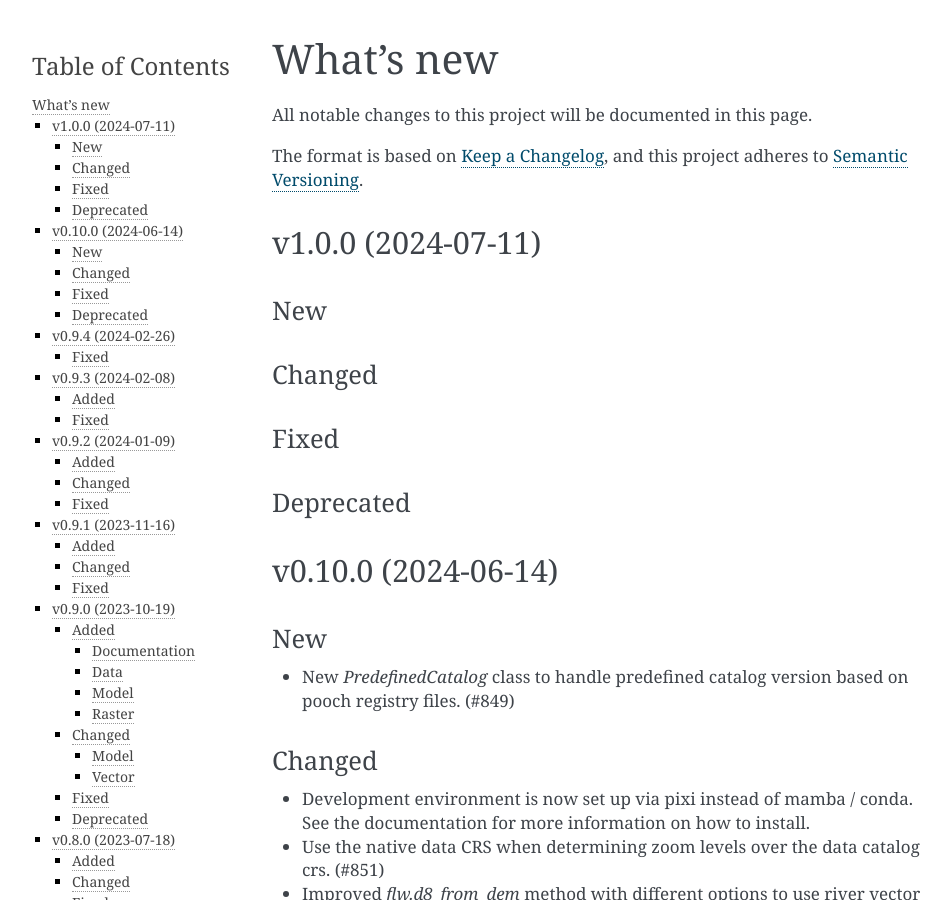
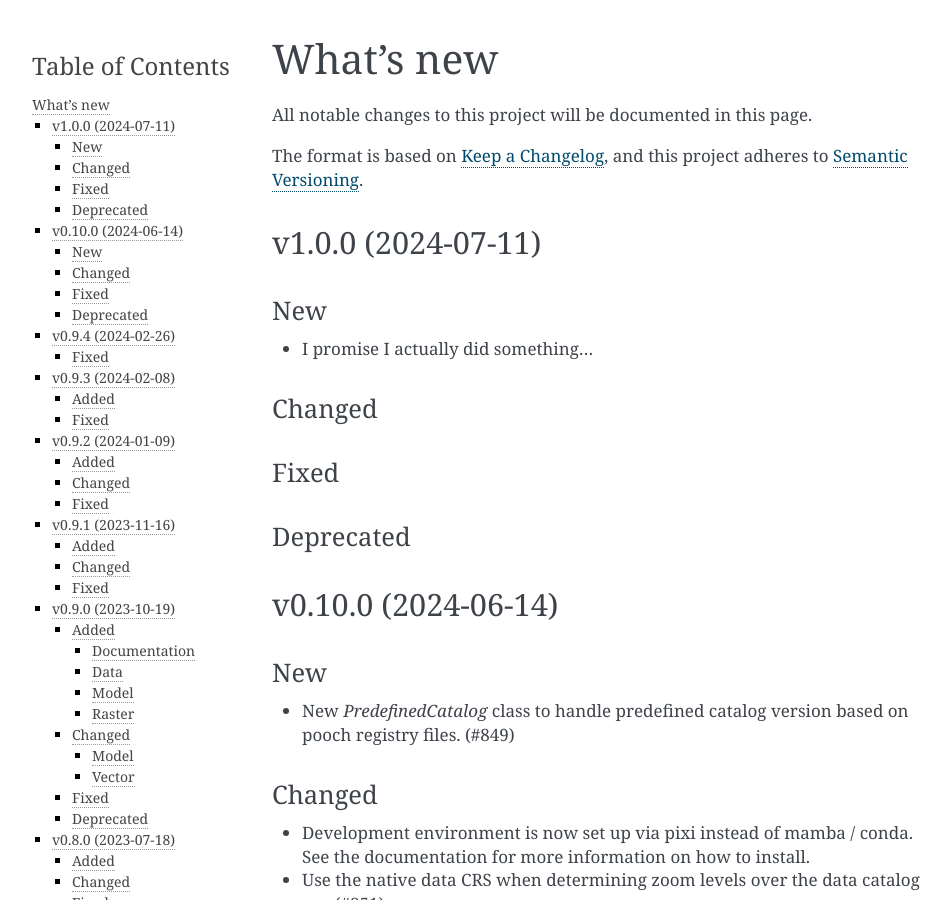
Before and after one commit to savente93/ci-playground, a Sphinx documentation site: the page built from docs/changelog.rst, in a window 1280 px wide and 900 px high. Shown: the whole window, without its empty margins (148-1099 px from the left). Built offline with Sphinx 7.4.7, drawn with Linux system fonts in a browser that asks for light colours.

Commit message:
fix: update changelog

```diff
--- a/docs/changelog.rst
+++ b/docs/changelog.rst
@@ -12,6 +12,7 @@
 
 New
 ---
+- I promise I actually did something...
 
 Changed
 -------
```
